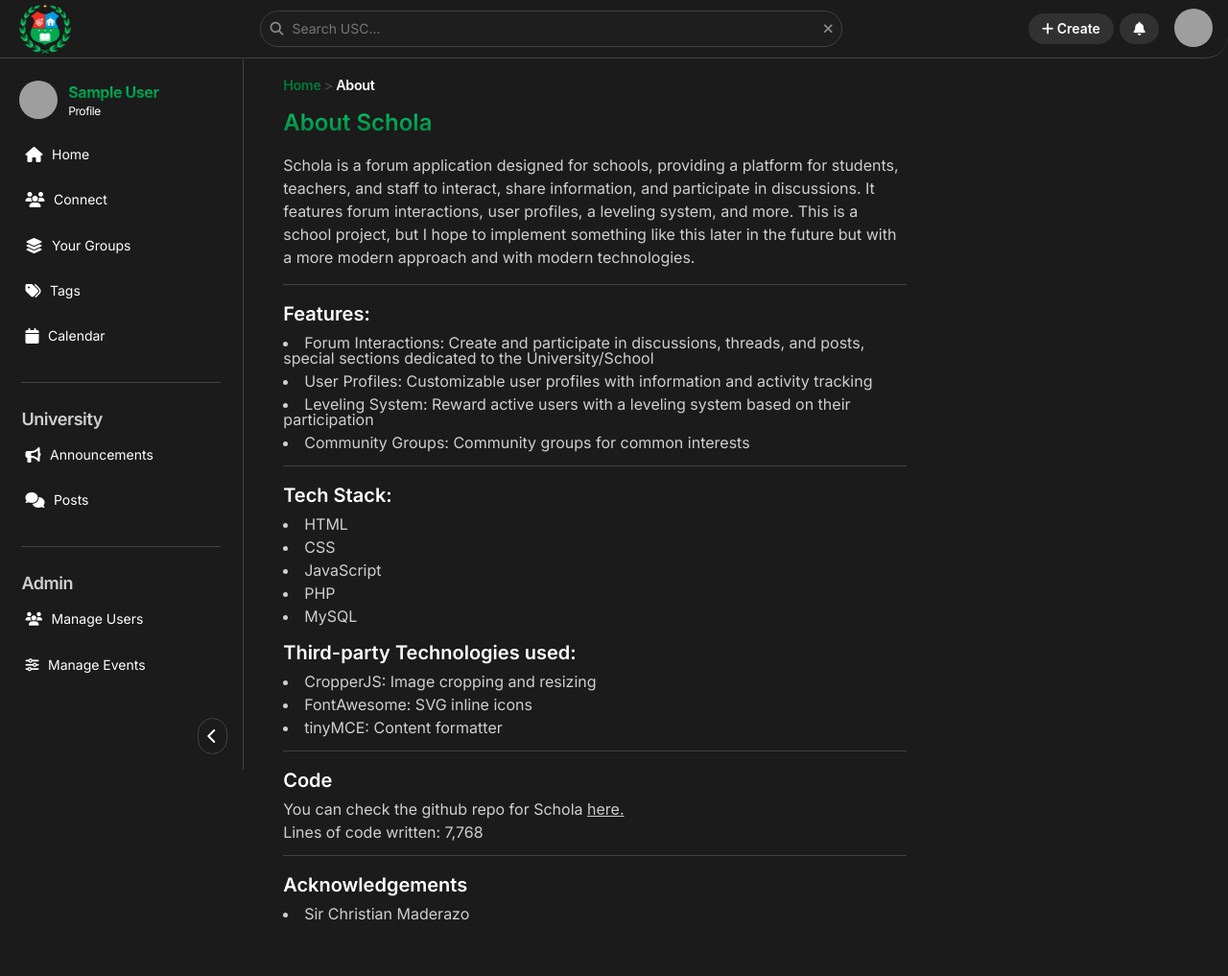
After one commit to devliqht/schola, a PHP site: page /pages/about.php in a window 1280 px wide. The commit adds this page. Shown: the whole page at 96% size. Run offline with PHP 8.4, Linux system fonts and the light colour scheme; the visitor is signed in with stand-in values (Sample User, id 1); grey boxes are pictures that could not be loaded.

Commit message:
ABOUT: added about page and fix events page

```diff
--- a/components/render-header.php
+++ b/components/render-header.php
@@ -54,6 +54,7 @@ function render_header() {
                         <button id="theme-toggle" class="modal-item interaction text-base"><i class="fa-solid fa-moon"></i> Dark Mode</button>
                         <a href="account.php" class="modal-item"><i class="fa-solid fa-user-gear"></i>Settings</a>
                         <a href="../logout.php" class="modal-item"><i class="fa-solid fa-right-from-bracket"></i>Sign out</a>
+                        <a href="about.php" class="modal-item"><i class="fa-solid fa-circle-info"></i>About Schola</a>
                     </div>
                 </div>
             </div>
--- /dev/null
+++ b/pages/about.php
@@ -0,0 +1,100 @@
+<?php
+    require_once '../api/config.php';
+    require_once '../api/db_connection.php';
+    require_once '../components/render-header.php';
+    require_once '../components/render-sidebar.php';
+    require_once '../components/get-breadcrumbs.php';
+    $defaultProfilePicture = "../uploads/profile_pictures/default.svg";
+    $profilePicture = isset($_SESSION['profile_picture']) ? "../uploads/profile_pictures/" . $_SESSION['profile_picture'] : $defaultProfilePicture;
+?>
+<!DOCTYPE html>
+<html data-theme="<?= htmlspecialchars($theme); ?>">
+<head>
+    <title>Forum Dashboard</title>
+    <link rel="stylesheet" href="../css/utilities/fonts.css" />
+    <link rel="stylesheet" href="../css/utilities/util-text.css" />
+    <link rel="stylesheet" href="../css/utilities/util-padding.css" />
+    <link rel="stylesheet" href="../css/utilities/inputs.css" />
+    <link rel="stylesheet" href="../css/utilities/utility.css" />
+    <link rel="stylesheet" href="../css/posts.css" />
+    <link rel="stylesheet" href="../css/form.css" />
+    <link rel="stylesheet" href="../css/colors.css" />
+    <link rel="stylesheet" href="../css/sidebar.css" />
+    <link rel="stylesheet" href="../css/header.css" />
+    <link rel="stylesheet" href="../css/admin.css" />
+    <link rel="stylesheet" href="../css/account.css" />
+    <link rel="stylesheet" href="../css/utilities/responsive.css" />
+    <link rel="stylesheet" href="../css/utilities/reset.css" />
+    <meta name="viewport" content="width=device-width, initial-scale=1">
+    <link href="https://fonts.googleapis.com/css2?family=Poppins:wght@300;400;500;600&display=swap" rel="stylesheet">
+    <link rel="stylesheet" href="../vendor/fontawesome-free-6.7.2-web/css/all.min.css">
+    <link rel="icon" type="image/png" href="../assets/logo.png">
+    </head>
+<body>
+<?php if (isset($_SESSION['role']) && !empty($_SESSION['role'])): ?>
+    <?php render_header(); ?>
+    <div class="grid-container">
+        <?php render_sidebar(); ?>
+        <div class="main-content">
+            <nav class="breadcrumb">
+                <?php echo get_breadcrumbs(); ?>
+            </nav>
+            <div class="flex flex-col">
+                <h1 class="text-2xl text-white inter-600 gradient-text">About Schola</h1>
+                <p class="text-base text-muted inter-300 pt-4">
+                Schola is a forum application designed for schools, providing a platform for students, teachers, and staff to interact, share information, and participate in discussions. It features forum interactions, user profiles, a leveling system, and more.
+
+This is a school project, but I hope to implement something like this later in the future but with a more modern approach and with modern technologies.
+                </p>
+
+                <hr class="w-full" style="margin: 1rem 0 1rem 0;"/>
+                <h1 class="text-xl text-white inter-600">Features:</h1>
+                <ul class="text-white inter-300 text-muted" style="list-style: disc inside;">
+                    <li class="inter-300 pt-2">Forum Interactions: Create and participate in discussions, threads, and posts, special sections dedicated to the University/School</li>
+                    <li class="inter-300 pt-2">User Profiles: Customizable user profiles with information and activity tracking</li>
+                    <li class="inter-300 pt-2">Leveling System: Reward active users with a leveling system based on their participation</li>
+                    <li class="inter-300 pt-2">Community Groups: Community groups for common interests</li>
+                </ul>
+
+                <hr class="w-full" style="margin: 1rem 0 1rem 0;"/>
+                <h1 class="text-xl text-white inter-600">Tech Stack:</h1>
+                <ul class="text-white inter-300 text-muted" style="list-style: disc inside;">
+                    <li class="inter-300 pt-2">HTML</li>
+                    <li class="inter-300 pt-2">CSS</li>
+                    <li class="inter-300 pt-2">JavaScript</li>
+                    <li class="inter-300 pt-2">PHP</li>
+                    <li class="inter-300 pt-2">MySQL</li>
+                </ul>
+                <h1 class="text-xl text-white inter-600 pt-4">Third-party Technologies used:</h1>
+                <ul class="text-white inter-300 text-muted" style="list-style: disc inside;">
+                    <li class="inter-300 pt-2">CropperJS: Image cropping and resizing</li>
+                    <li class="inter-300 pt-2">FontAwesome: SVG inline icons</li>
+                    <li class="inter-300 pt-2">tinyMCE: Content formatter</li>
+                </ul>
+
+                <hr class="w-full" style="margin: 1rem 0 1rem 0;"/>
+                <h1 class="text-xl text-white inter-600">Code</h1>
+                <ul class="text-white inter-300 text-muted" >
+                    <li class="inter-300 pt-2">You can check the github repo for Schola <a href="https://github.com/devliqht/schola">here.</a></li>
+                        <li class="inter-300 pt-2">Lines of code written: 7,768</li>
+                </ul>
+
+                <hr class="w-full" style="margin: 1rem 0 1rem 0;"/>
+                <h1 class="text-xl text-white inter-600">Acknowledgements</h1>
+                <ul class="text-white inter-300 text-muted" style="list-style: disc inside;">
+                    <li class="inter-300 pt-2">Sir Christian Maderazo</li>
+                </ul>
+
+            </div>
+        </div>
+    </div>
+    <script src="../js/search.js"></script>
+    <script src="../js/formatTime.js"></script>
+    <script src="../js/sidebar.js"></script>
+    <?php else: ?>
+    <?php
+        header("Location: ../index.php");
+    ?>
+    <?php endif; ?>
+</body>
+</html>
```
Also changed, not shown: pages/create-events.php (+7 -7 lines).
